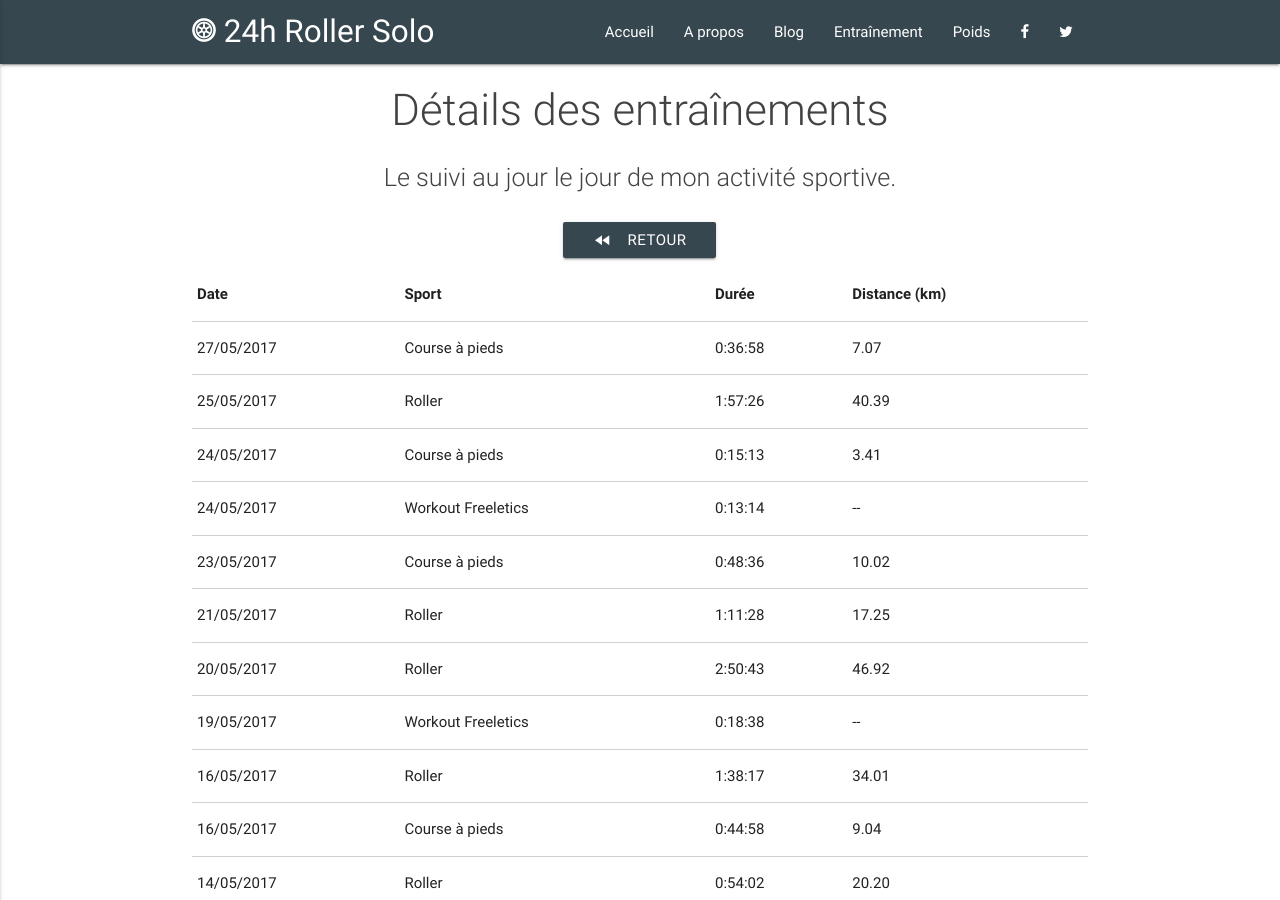
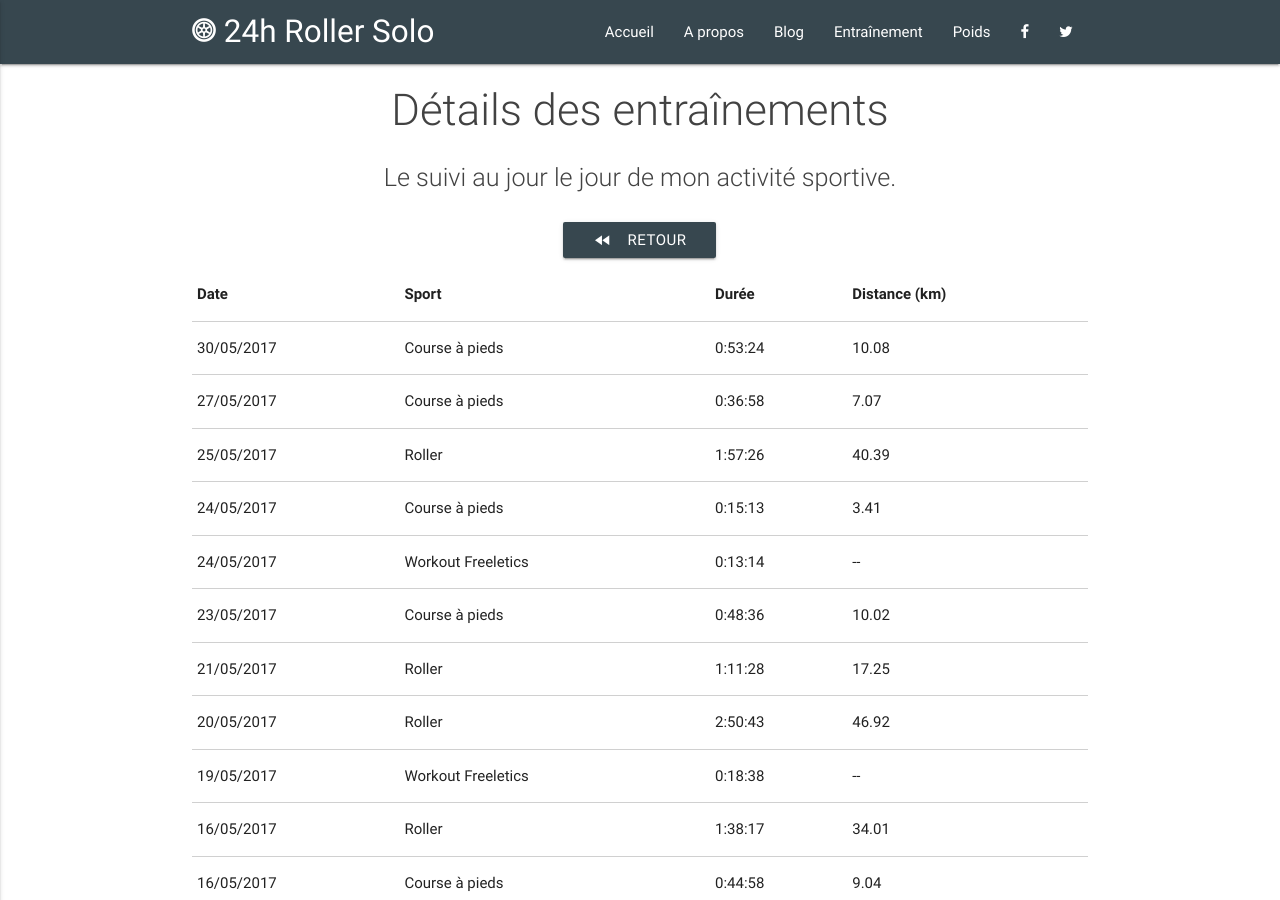
Before and after one commit to 24hRollerSolo/24hRollerSolo.github.io, a Jekyll site: the page built from training/details.html, in a window 1280 px wide and 900 px high. Built offline with Jekyll 4.4.1, drawn with Linux system fonts in a browser that asks for light colours.

Commit message:
Add 2017-05-30 running

```diff
--- a/_data/sports.json
+++ b/_data/sports.json
@@ -1,4 +1,5 @@
 [
+  {"date": "2017-05-30", "type": "RUNNING", "distance": "10.08", "duration": "0:53:24"},
   {"date": "2017-05-27", "type": "RUNNING", "distance": "7.07", "duration": "0:36:58"},
   {"date": "2017-05-25", "type": "ROLLER", "distance": "40.39", "duration": "1:57:26"},
   {"date": "2017-05-24", "type": "RUNNING", "distance": "3.41", "duration": "0:15:13"},
```
